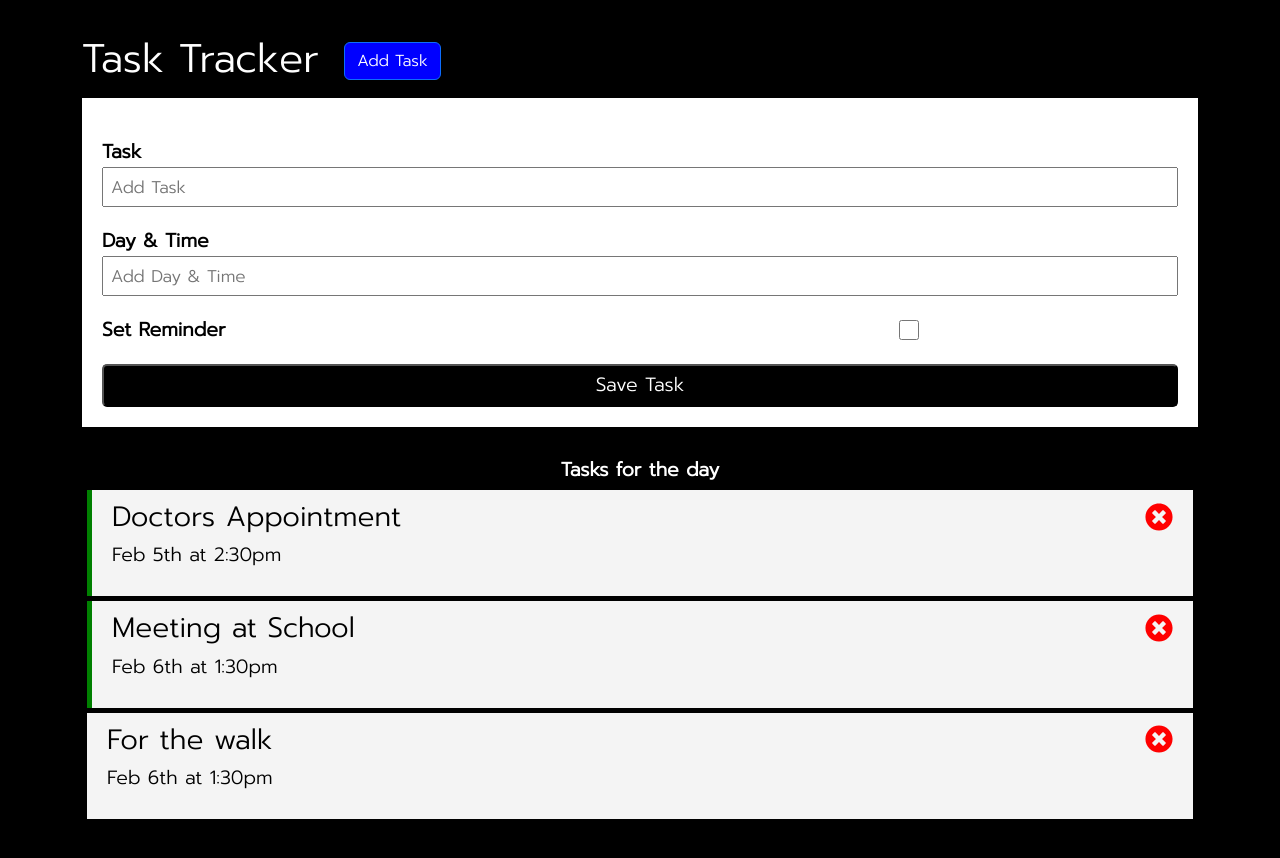
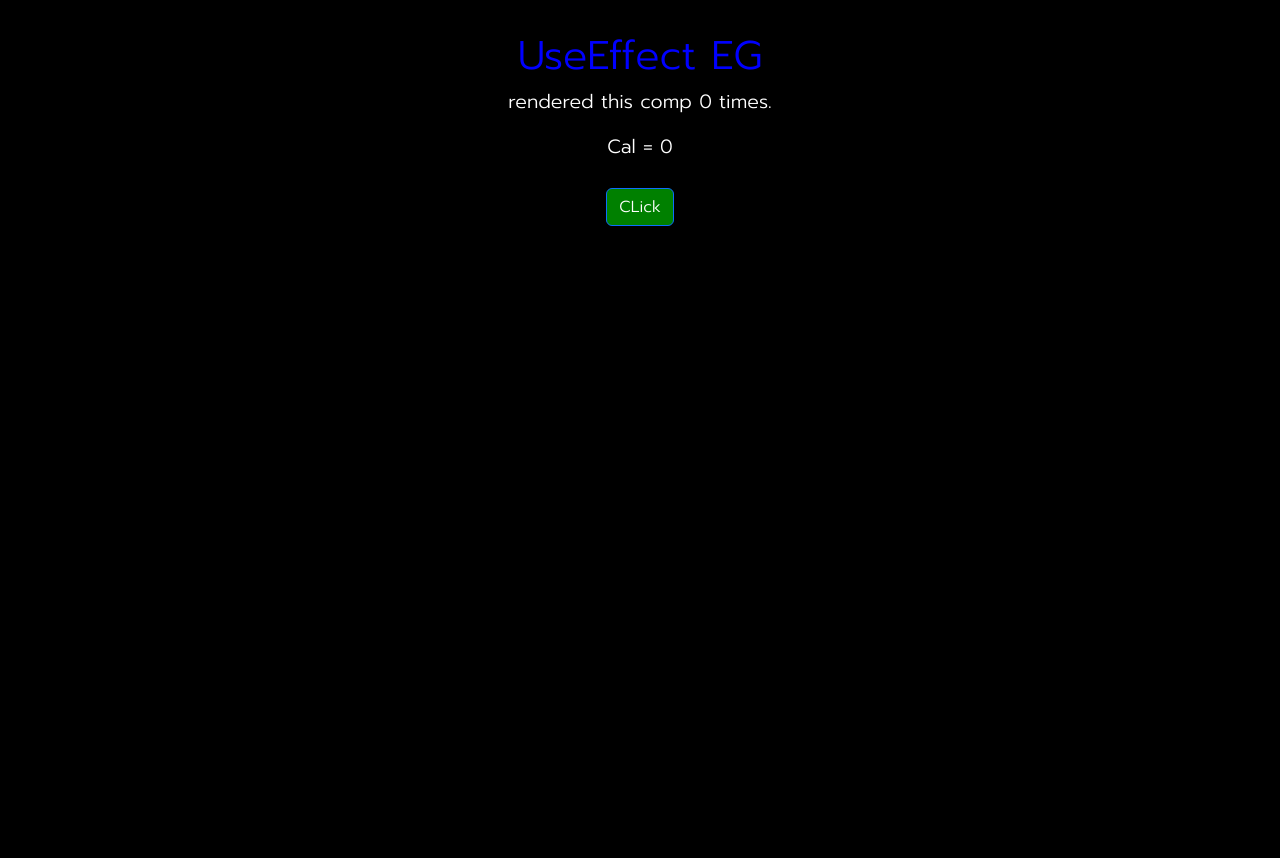
Before and after one commit to Pawankumar-shedage/React-Basics-fundamentals, a React (Vite) app: page / in a window 1280 px wide. Shown: the top 858 px of the page. After the commit the page ends 800 px from the top, so only its background shows below. Built offline with nearby package versions, Linux system fonts and the light colour scheme.

Commit message:
started learning useEffect() hook, react life cycle methods- render,constructor...

```diff
--- a/src/App.jsx
+++ b/src/App.jsx
@@ -2,12 +2,13 @@
 // import { useState } from 'react'
 
 import './App.css'
-import { useState } from 'react';
+import { useEffect, useState } from 'react';
 // import FruitCart from './FruitCart';
 // import Fruits from './fruits';
 import { Button } from './Components/button';
 import  Tasks  from './Components/tasksComp';
 import AddTask from './Components/AddTask';
+import Header from './Components/classComp';
 
 function App() {
 
@@ -102,7 +103,7 @@ function App() {
 
   }
 
-  // reminderForTask
+
   const reminderForTask= (id)=>{
     setTask(tasks.map((task)=>
     task.id === id ?  {...task,reminder: !task.reminder} : task)
@@ -116,17 +117,41 @@ function App() {
   }
 
 
+  const [count,setCount] = useState(0);
+  //useEffect hook is used for side Effects! of the page. Some examples of side effects are: fetching data, directly updating the DOM, and timers.
+  const [cal,setCal] = useState(0);
+  useEffect(()=>{
+        setCal(()=>
+          count *2
+      );
+
+  },[count]);  // useEffect is dependent on [count] (count variable.)
+
   // ------------return ------
   return (
     <>
       <div className='container'>
-        <h1>Task Tracker <Button  color="blue" text='Add Task' /></h1>
+
+
+        {/* temp useEffect */}
+        <h1 style={{textAlign:'center', color:'blue'}}>UseEffect EG</h1>
+        <p>rendered this comp {count} times.</p>
+        <p>Cal = {cal}</p>
+
+        <Button color={'green'} click1={()=>setCount(count+1)} text='CLick'> </Button>
+
+
+
+
+        {/* ------------------------------- */}
+
+        {/* <h1>Task Tracker <Button  color="blue" text='Add Task' /></h1>
 
         <AddTask onAdd={addTask} />
 
         <br />
         {tasks.length > 0? <Tasks tasks={tasks} onDelete= {deleteTask}  setReminder={reminderForTask}/> : "No Tasks to show." }
-        <br/>
+        <br/> */}
 
         {/* now we have to set reminder for the task if double cllicked. */}
 
--- /dev/null
+++ b/src/Components/classComp.jsx
@@ -0,0 +1,37 @@
+import  { Component } from 'react'
+
+class Header extends Component{
+
+    constructor(props){
+        super(props);
+        this.state = {
+            color:"Red",
+            food :"Sandwich"
+        }
+
+        this.element = {
+            name:"header",
+            fun:"display"
+        }
+    }
+
+    render(){
+
+        return(
+            <div>
+                <h1>This is Class Component, React Life Cycle methods</h1>
+                <ol style={{textAlign:'start'}}>
+                    <li>constructor()</li>
+                    <li>getDerivedStateFromProps()</li>
+                    <li>render() - ***</li>
+                    <li>componentDidMount()</li>
+                    <li>getDerivedStateFromProps()</li>
+                </ol>
+
+                <h2>My Fav food is {this.state.food} <br /> {this.element.fun} {this.element.name}</h2>
+            </div>
+        );
+    }
+}
+
+export default Header;
--- a/src/task.jsx
+++ b/src/task.jsx
@@ -13,6 +13,7 @@ const Task = ({task, onDelete,setReminder}) => {
         </h3>
         <p>{task.day}</p>
 
+      {/* see local storage and session storage js for retaining info on web  page. */}
 
 
     </div>
```
